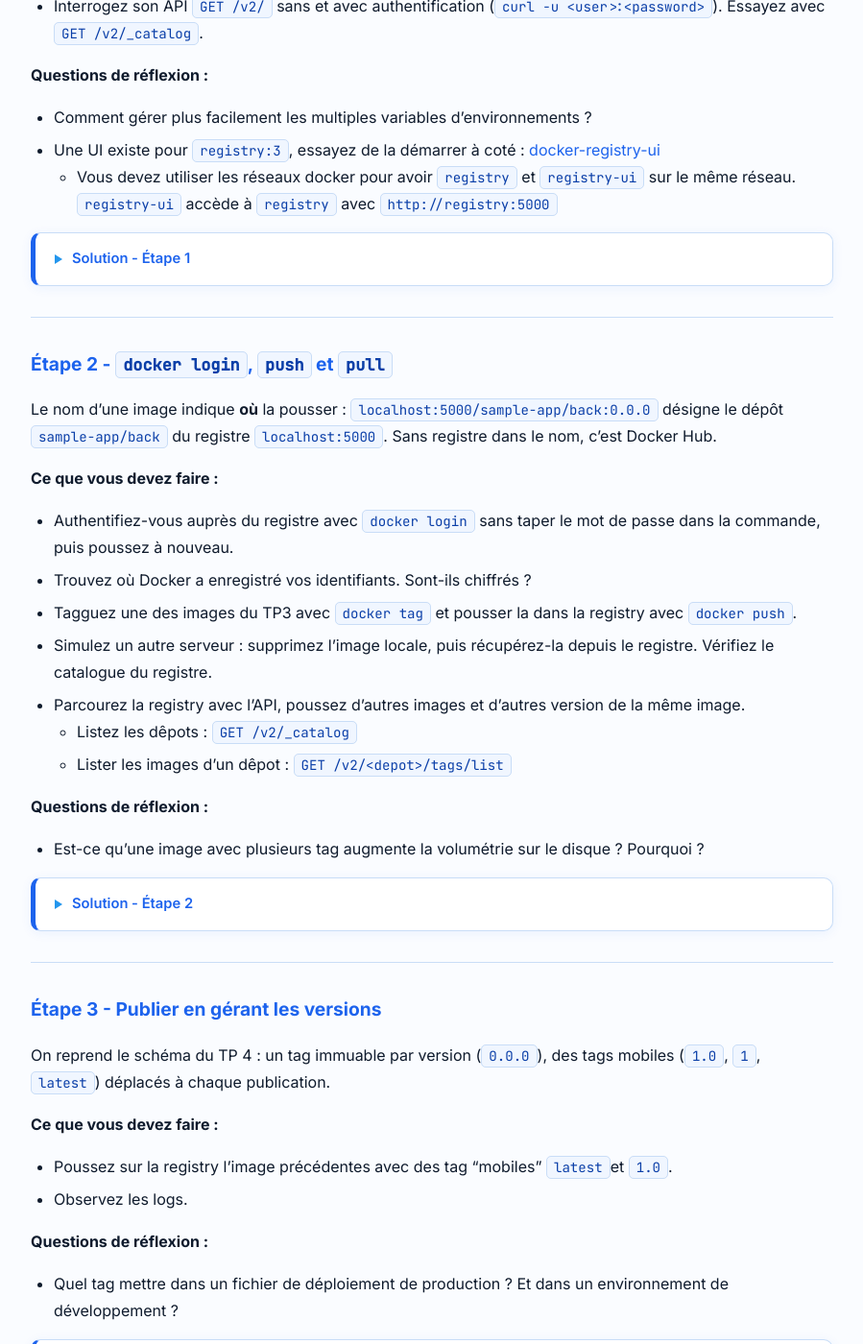
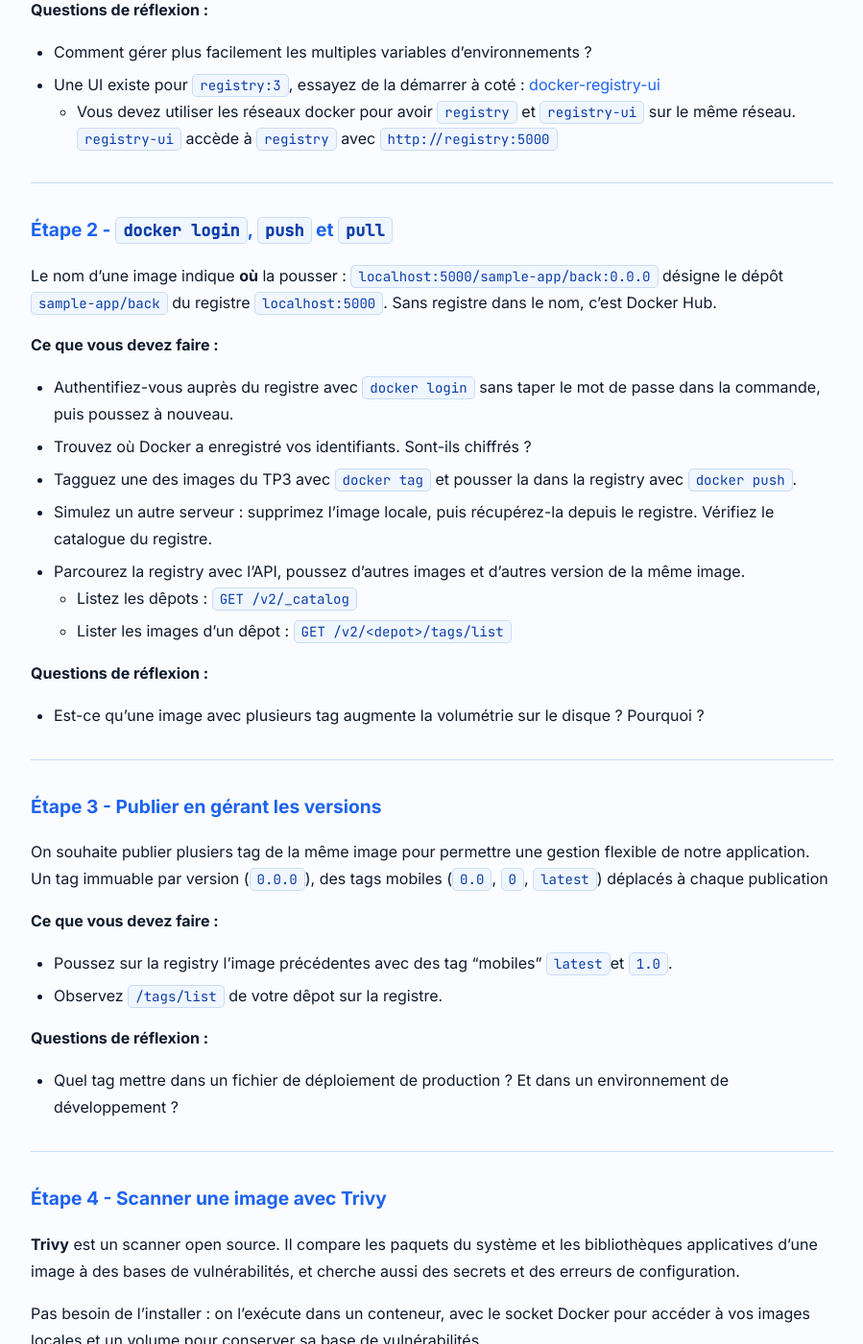
Before and after one commit to jviallon63/Hesias-3DKR, a Jekyll site: the page built from tp/4-registry-securite.md, in a window 1280 px wide and 1400 px high, scrolled down 1634 px. Shown: the whole window at 96% size, without its empty margins (190-1089 px from the left). Built offline with Jekyll 4.4.1, drawn with Linux system fonts in a browser that asks for light colours; some of the changed text lies outside the part shown.

Commit message:
Review TP

````diff
--- a/tp/4-registry-securite.md
+++ b/tp/4-registry-securite.md
@@ -2,8 +2,6 @@
 title: "TP 4 - Registre privé et sécurité des images"
 objective: "Héberger un registre privé authentifié, y publier des images avec et sans gestion de version, détecter vulnérabilités, secrets et mauvaises configurations avec Trivy, corriger les images et durcir leur exécution."
 ---
-
-{% raw %}
 
 # Contexte
 
@@ -19,8 +17,6 @@ Vos images sont prêtes. Pour être déployées, elles doivent être publiées d
 2. Publier et récupérer des images avec `docker login`, `push` et `pull`
 3. Mesurer les conséquences d'une publication sans gestion de version
 4. Détecter vulnérabilités, secrets et mauvaises configurations avec Trivy
-5. Corriger une image et bloquer les images vulnérables avant publication
-6. Durcir l'exécution d'un conteneur
 
 </div>
 
@@ -46,6 +42,7 @@ Un registre est un serveur HTTP qui stocke des manifestes et des couches, et exp
 - Une UI existe pour `registry:3`, essayez de la démarrer à coté : [docker-registry-ui](https://github.com/joxit/docker-registry-ui)
   - Vous devez utiliser les réseaux docker pour avoir `registry` et `registry-ui` sur le même réseau. `registry-ui` accède à `registry` avec `http://registry:5000`
 
+{% comment %}
 {::nomarkdown}
 <details><summary>Solution - Étape 1</summary>
 {:/nomarkdown}
@@ -79,6 +76,7 @@ docker container run -d --name registry-ui \
 {::nomarkdown}
 </details>
 {:/nomarkdown}
+{% endcomment %}
 
 ---
 
@@ -100,6 +98,7 @@ Le nom d'une image indique **où** la pousser : `localhost:5000/sample-app/back:
 
 - Est-ce qu'une image avec plusieurs tag augmente la volumétrie sur le disque ? Pourquoi ?
 
+{% comment %}
 {::nomarkdown}
 <details><summary>Solution - Étape 2</summary>
 {:/nomarkdown}
@@ -123,22 +122,24 @@ curl -u etudiant:tp4-Registre http://localhost:5000/v2/sample-app/back/tags/list
 {::nomarkdown}
 </details>
 {:/nomarkdown}
+{% endcomment %}
 
 ---
 
 ## Étape 3 - Publier en gérant les versions
 
-On reprend le schéma du TP 4 : un tag immuable par version (`0.0.0`), des tags mobiles (`1.0`, `1`, `latest`) déplacés à chaque publication.
+On souhaite publier plusiers tag de la même image pour permettre une gestion flexible de notre application. Un tag immuable par version (`0.0.0`), des tags mobiles (`0.0`, `0`, `latest`) déplacés à chaque publication
 
 **Ce que vous devez faire :**
 
 - Poussez sur la registry l'image précédentes avec des tag "mobiles" `latest`et `1.0`.
-- Observez les logs.
+- Observez `/tags/list` de votre dêpot sur la registre.
 
 **Questions de réflexion :**
 
 - Quel tag mettre dans un fichier de déploiement de production ? Et dans un environnement de développement ?
 
+{% comment %}
 {::nomarkdown}
 <details><summary>Solution - Étape 3</summary>
 {:/nomarkdown}
@@ -154,6 +155,7 @@ curl -u etudiant:tp4-Registre http://localhost:5000/v2/sample-app/back/tags/list
 {::nomarkdown}
 </details>
 {:/nomarkdown}
+{% endcomment %}
 
 ---
 
@@ -201,6 +203,7 @@ trivy() {
 }
 ```
 
+{% comment %}
 {::nomarkdown}
 <details><summary>Solution - Étape 4</summary>
 {:/nomarkdown}
@@ -251,7 +254,6 @@ Sans version corrigée, on peut : vérifier si la vulnérabilité est réellemen
 {::nomarkdown}
 </details>
 {:/nomarkdown}
+{% endcomment %}
 
 ---
-
-{% endraw %}
````
Also changed, not shown: other parts of tp/4-registry-securite.md (+1 -1 lines).
